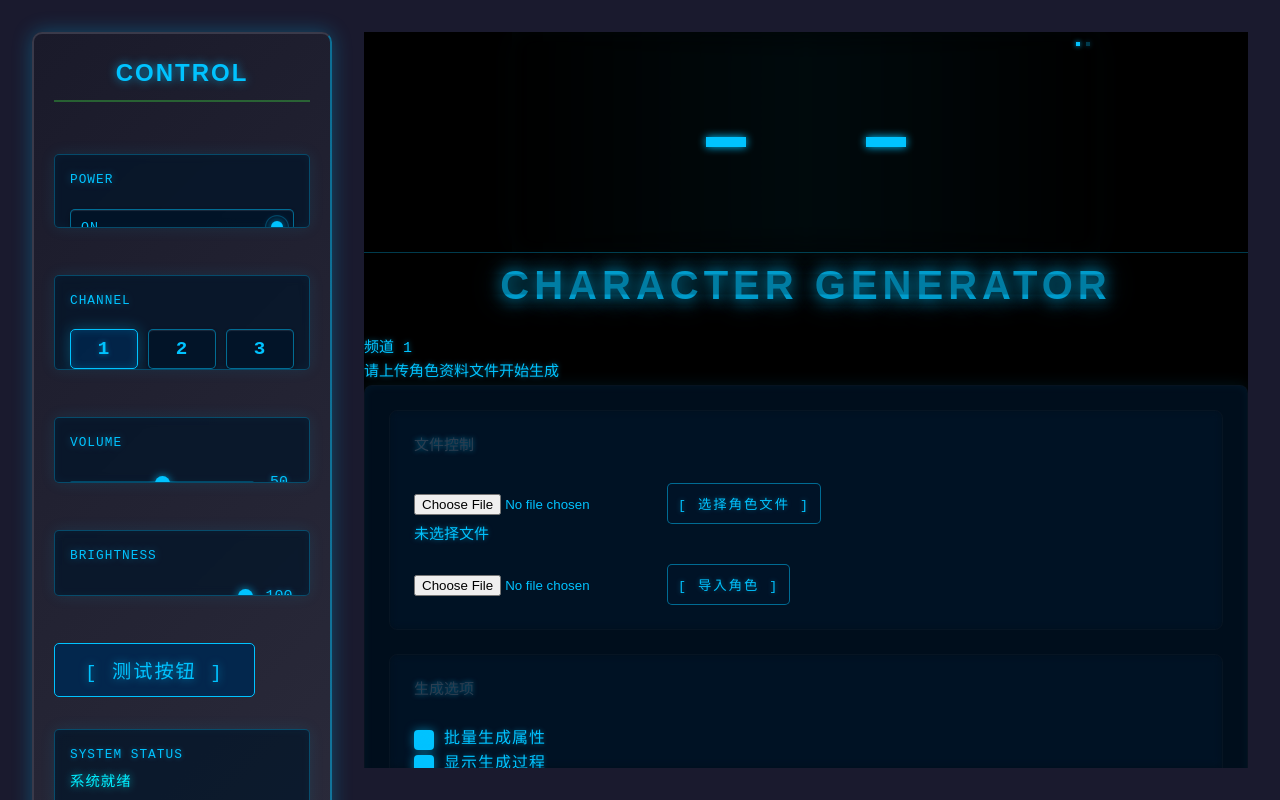
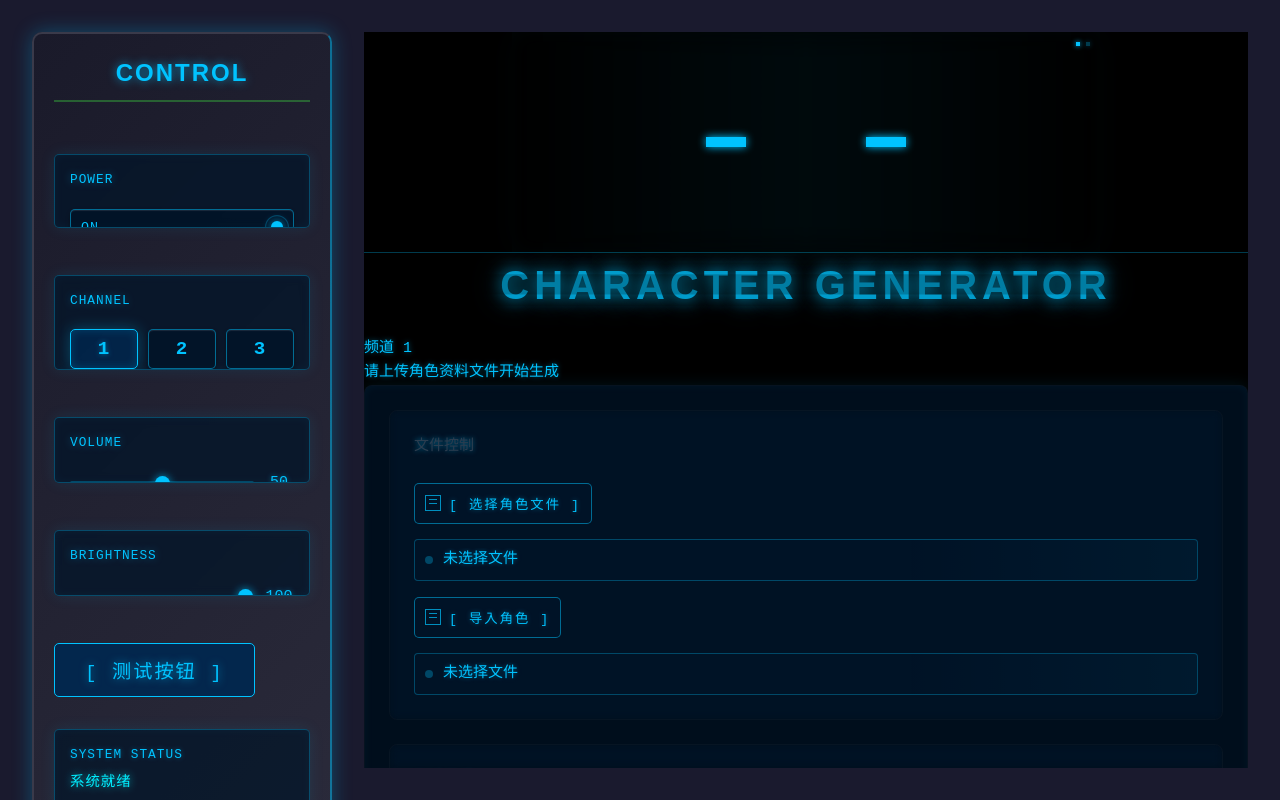
Before and after one commit to BlackBearCC/AgentZero, a Vue app in the folder vue-project/: page / in a window 1280 px wide. Built offline with nearby package versions, Linux system fonts and the light colour scheme; a web font is replaced by a local one.

Commit message:
feat(components): 优化文件输入组件并添加新功能
- 替换默认文件输入为自定义 TvFileInput 组件
- 添加文件状态指示器和清除按钮
- 优化文件选择按钮样式和交互
- 更新文件名显示样式，增加对未选择文件的处理

```diff
--- a/vue-project/src/components/CharacterGenerator.vue
+++ b/vue-project/src/components/CharacterGenerator.vue
@@ -9,30 +9,23 @@
       <TvPanel>
         <TvControlGroup label="文件控制">
           <div class="file-control">
-            <input
-              type="file"
+            <TvFileInput
               id="character-file"
-              @change="handleFileChange"
               accept=".txt,.pdf,.docx,.csv,.json"
-              class="file-input"
-            />
-            <label for="character-file">
-              <TvButton>[ 选择角色文件 ]</TvButton>
-            </label>
-            <div class="file-name">{{ fileName || '未选择文件' }}</div>
+              @file-change="handleFileChange"
+            >
+              [ 选择角色文件 ]
+            </TvFileInput>
           </div>
 
           <div class="import-control">
-            <input
-              type="file"
+            <TvFileInput
               id="import-character"
-              @change="handleImportFile"
               accept=".csv,.json"
-              class="file-input"
-            />
-            <label for="import-character">
-              <TvButton>[ 导入角色 ]</TvButton>
-            </label>
+              @file-change="handleImportFile"
+            >
+              [ 导入角色 ]
+            </TvFileInput>
           </div>
         </TvControlGroup>
 
@@ -123,6 +116,7 @@ import {
   TvTitle,
   TvCheckbox,
   TvControlGroup,
+  TvFileInput,
 } from '../design-system/components'
 
 // 修改 emit 定义，确保包含所有需要的事件
--- a/vue-project/src/design-system/components/TvFileInput.vue
+++ b/vue-project/src/design-system/components/TvFileInput.vue
@@ -7,13 +7,18 @@
       :accept="accept"
       class="file-input"
     />
-    <label :for="id">
-      <TvButton>
-        <slot>[ 选择文件 ]</slot>
+    <label :for="id" class="file-label">
+      <TvButton class="file-button">
+        <div class="button-content">
+          <div class="file-icon"></div>
+          <slot>[ 选择文件 ]</slot>
+        </div>
       </TvButton>
     </label>
-    <div v-if="showFileName" class="file-name">
-      {{ fileName || '未选择文件' }}
+    <div v-if="showFileName" class="file-name" :class="{ 'has-file': fileName }">
+      <div class="file-status-indicator" :class="{ 'active': fileName }"></div>
+      <div class="file-text">{{ fileName || '未选择文件' }}</div>
+      <div v-if="fileName" class="clear-button" @click="clearFile">×</div>
     </div>
   </div>
 </template>
@@ -47,6 +52,14 @@ const handleFileChange = (event) => {
     emit('file-change', file)
   }
 }
+
+const clearFile = () => {
+  fileName.value = ''
+  // 重置文件输入
+  const fileInput = document.getElementById(props.id)
+  if (fileInput) fileInput.value = ''
+  emit('file-change', null)
+}
 </script>
 
 <style lang="scss" scoped>
@@ -61,11 +74,58 @@ const handleFileChange = (event) => {
     display: none;
   }
 
+  .file-label {
+    width: 100%;
+    cursor: pointer;
+
+    &:hover .file-button {
+      filter: brightness(1.2);
+    }
+
+    &:active .file-button {
+      transform: translateY(1px);
+    }
+  }
+
+  .button-content {
+    display: flex;
+    align-items: center;
+    justify-content: center;
+    gap: 8px;
+  }
+
+  .file-icon {
+    width: 16px;
+    height: 16px;
+    border: 1px solid rgba(0, 195, 255, 0.7);
+    position: relative;
+
+    &::before, &::after {
+      content: '';
+      position: absolute;
+      background: rgba(0, 195, 255, 0.7);
+    }
+
+    &::before {
+      top: 3px;
+      left: 3px;
+      right: 3px;
+      height: 1px;
+    }
+
+    &::after {
+      top: 7px;
+      left: 3px;
+      right: 3px;
+      height: 1px;
+    }
+  }
+
   .file-name {
     margin-top: 5px;
     font-family: 'Share Tech Mono', monospace;
     color: #00c3ff;
-    text-align: center;
+    text-align: left;
     padding: 8px 10px;
     background: rgba(0, 20, 40, 0.5);
     border: 1px solid rgba(0, 195, 255, 0.3);
@@ -77,6 +137,8 @@ const handleFileChange = (event) => {
     white-space: nowrap;
     text-overflow: ellipsis;
     transition: all 0.3s ease;
+    display: flex;
+    align-items: center;
 
     &::before {
       content: '';
@@ -100,6 +162,55 @@ const handleFileChange = (event) => {
       background: rgba(0, 30, 60, 0.6);
       box-shadow: 0 0 10px rgba(0, 195, 255, 0.3);
     }
+
+    &.has-file {
+      background: rgba(0, 40, 70, 0.6);
+      border-color: rgba(0, 195, 255, 0.5);
+    }
+
+    .file-status-indicator {
+      width: 8px;
+      height: 8px;
+      border-radius: 50%;
+      background: rgba(0, 195, 255, 0.3);
+      margin-right: 10px;
+      transition: all 0.3s ease;
+
+      &.active {
+        background: #00c3ff;
+        box-shadow: 0 0 8px rgba(0, 195, 255, 0.8);
+        animation: pulse 1.5s infinite;
+      }
+    }
+
+    .file-text {
+      flex: 1;
+      overflow: hidden;
+      text-overflow: ellipsis;
+    }
+
+    .clear-button {
+      width: 18px;
+      height: 18px;
+      display: flex;
+      align-items: center;
+      justify-content: center;
+      border: 1px solid rgba(0, 195, 255, 0.5);
+      border-radius: 50%;
+      margin-left: 10px;
+      cursor: pointer;
+      font-size: 14px;
+      transition: all 0.2s ease;
+
+      &:hover {
+        background: rgba(0, 195, 255, 0.2);
+        transform: scale(1.1);
+      }
+
+      &:active {
+        transform: scale(0.95);
+      }
+    }
   }
 }
 
@@ -107,4 +218,9 @@ const handleFileChange = (event) => {
   0% { transform: translateX(-100%); }
   100% { transform: translateX(100%); }
 }
+
+@keyframes pulse {
+  0%, 100% { opacity: 1; }
+  50% { opacity: 0.5; }
+}
 </style>
```
